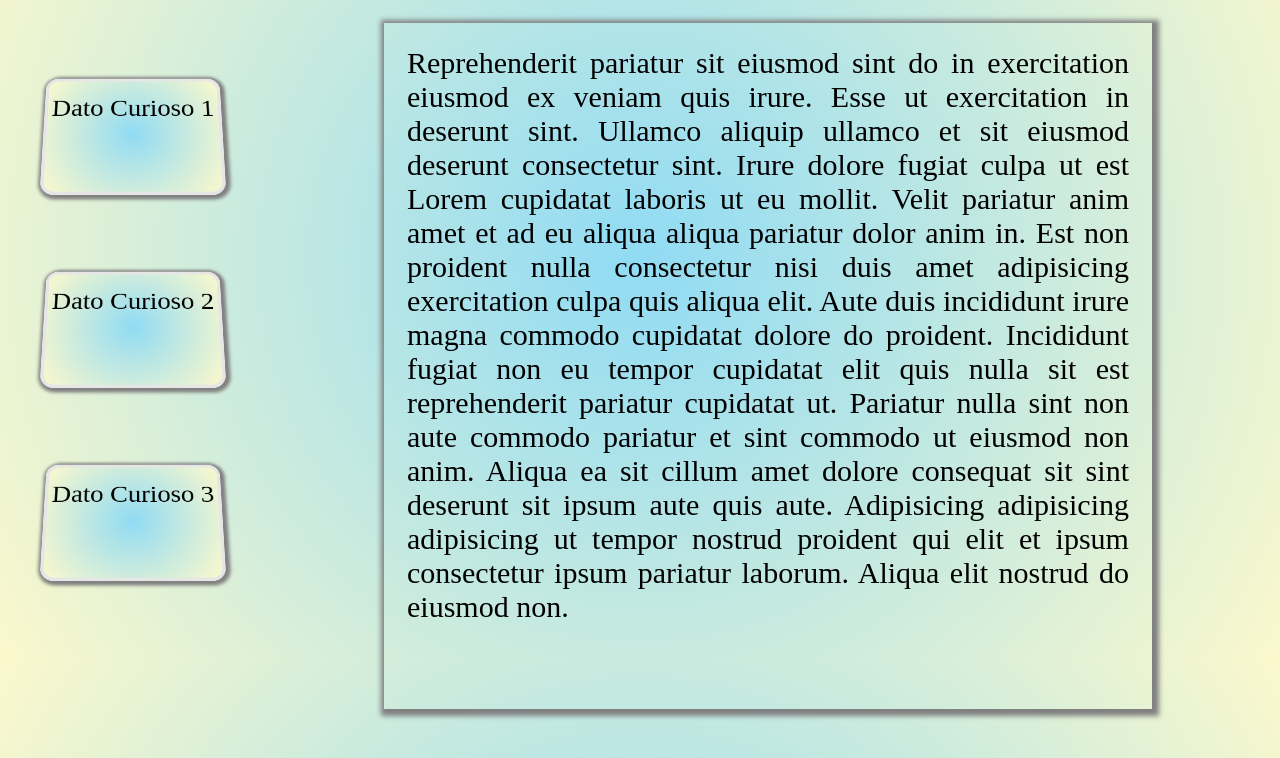
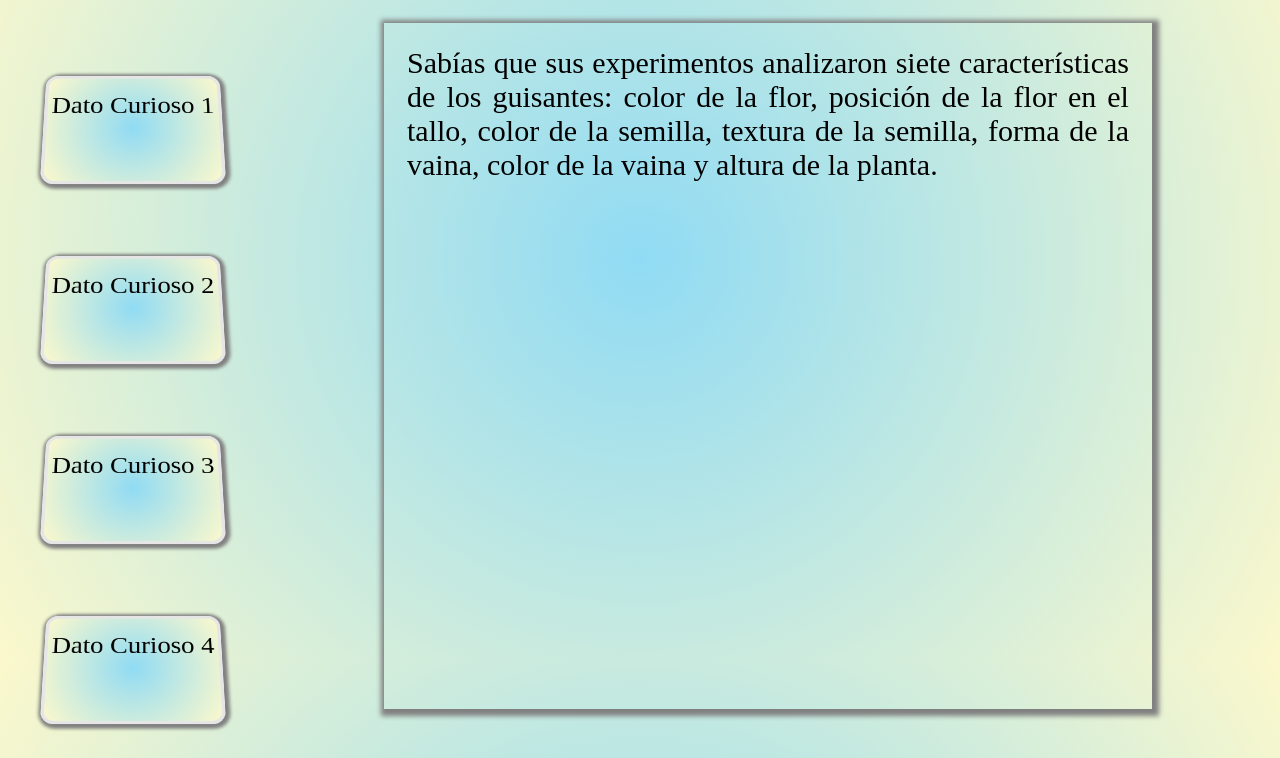
Before and after one commit to nicasop/mendelEncarta, a PHP site: page /datos.php in a window 1280 px wide. Shown: the part 141-899 px from the top of the page. Run offline with PHP 8.4, Linux system fonts and the light colour scheme.

Commit message:
arreglo datos curiosos

```diff
--- a/datos.php
+++ b/datos.php
@@ -24,6 +24,9 @@
         <div class="menu3d">
             <a href="datos.php?id=3">Dato Curioso 3</a>
         </div>
+        <div class="menu3d">
+            <a href="datos.php?id=4">Dato Curioso 4</a>
+        </div>
     </div>
     </header>
     <section>
@@ -35,23 +38,22 @@
 
             if ($id == 1){
                 echo   '<div class="divD">
-                    <p id="texto1">Reprehenderit pariatur sit eiusmod sint do in exercitation eiusmod ex veniam quis irure. Esse ut exercitation in deserunt sint. Ullamco aliquip ullamco et sit eiusmod deserunt consectetur sint. Irure dolore fugiat culpa ut est Lorem cupidatat laboris ut eu mollit. Velit pariatur anim amet et ad eu aliqua aliqua pariatur dolor anim in. Est non proident nulla consectetur nisi duis amet adipisicing exercitation culpa quis aliqua elit.
-
-Aute duis incididunt irure magna commodo cupidatat dolore do proident. Incididunt fugiat non eu tempor cupidatat elit quis nulla sit est reprehenderit pariatur cupidatat ut. Pariatur nulla sint non aute commodo pariatur et sint commodo ut eiusmod non anim. Aliqua ea sit cillum amet dolore consequat sit sint deserunt sit ipsum aute quis aute. Adipisicing adipisicing adipisicing ut tempor nostrud proident qui elit et ipsum consectetur ipsum pariatur laborum. Aliqua elit nostrud do eiusmod non.</p>
+                    <p id="texto1">Sabías que sus experimentos analizaron siete características de los guisantes: color de la flor, posición de la flor en el tallo, color de la semilla, textura de la semilla, forma de la vaina, color de la vaina y altura de la planta.</p>
                     </div>';
             }
             else if( $id ==2){
                 echo   '<div class="divD">
-                <p id="texto2">sit eiusmod sint do in exercitation eiusmod ex veniam quis irure. Esse ut exercitation in deserunt sint. Ullamco aliquip ullamco et sit eiusmod deserunt consectetur sint. Irure dolore fugiat culpa ut est Lorem cupidatat laboris ut eu mollit. Velit pariatur anim amet et ad eu aliqua aliqua pariatur dolor anim in. Est non proident nulla consectetur nisi duis amet adipisicing exercitation culpa quis aliqua elit.
-
-                Aute duis incididunt irure magna commodo cupidatat dolore do proident. Incididunt fugiat non eu tempor cupidatat elit quis nulla sit est reprehenderit pariatur cupidatat ut. Pariatur nulla sint non aute commodo pariatur et sint commodo ut eiusmod non anim. Aliqua ea sit cillum amet dolore consequat sit sint deserunt sit ipsum aute quis aute. Adipisicing adipisicing adipisicing ut tempor nostrud proident qui elit et ipsum consectetur ipsum pariatur laborum. Aliqua elit nostrud do eiusmod non.</p>
+                <p id="texto2">Las leyes de la genética que él estableció pasaron desapercibidas 34 años hasta el día de su reconocimiento.</p>
                     </div>';
             }
             else if( $id ==3){
                 echo   '<div class="divD">
-                <p id="texto3"> exercitation eiusmod ex veniam quis irure. Esse ut exercitation in deserunt sint. Ullamco aliquip ullamco et sit eiusmod deserunt consectetur sint. Irure dolore fugiat culpa ut est Lorem cupidatat laboris ut eu mollit. Velit pariatur anim amet et ad eu aliqua aliqua pariatur dolor anim in. Est non proident nulla consectetur nisi duis amet adipisicing exercitation culpa quis aliqua elit.
-
-                Aute duis incididunt irure magna commodo cupidatat dolore do proident. Incididunt fugiat non eu tempor cupidatat elit quis nulla sit est reprehenderit pariatur cupidatat ut. Pariatur nulla sint non aute commodo pariatur et sint commodo ut eiusmod non anim. Aliqua ea sit cillum amet dolore consequat sit sint deserunt sit ipsum aute quis aute. Adipisicing adipisicing adipisicing ut tempor nostrud proident qui elit et ipsum consectetur ipsum pariatur laborum. Aliqua elit nostrud do eiusmod non.</p>
+                    <p id="texto3">Sabías que el resultado de sus experimentos dio lugar a lo que hoy se conoce como las LEYES DE MENDEL, que constituyen la base esencial de la GENÉTICA.</p>
+                    </div>';
+            }
+            else if( $id ==4){
+                echo   '<div class="divD">
+                    <p id="texto4">Sabías que los descendientes de dos individuos que son RAZAS PURAS para un determinado carácter serán iguales para dicho carácter.</p>
                     </div>';
             }
         ?>
--- a/script/letras.js
+++ b/script/letras.js
@@ -1,14 +1,15 @@
 $(document).ready(function(){
     $('#texto1').fadeIn(1500);
-    console.log("hola");
-})
+});
 
 $(document).ready(function(){
     $('#texto2').fadeIn(1500);
-    console.log("hola");
-})
+});
 
 $(document).ready(function(){
     $('#texto3').fadeIn(1500);
-    console.log("hola");
-})
+});
+
+$(document).ready(function(){
+    $('#texto4').fadeIn(1500);
+});
```
